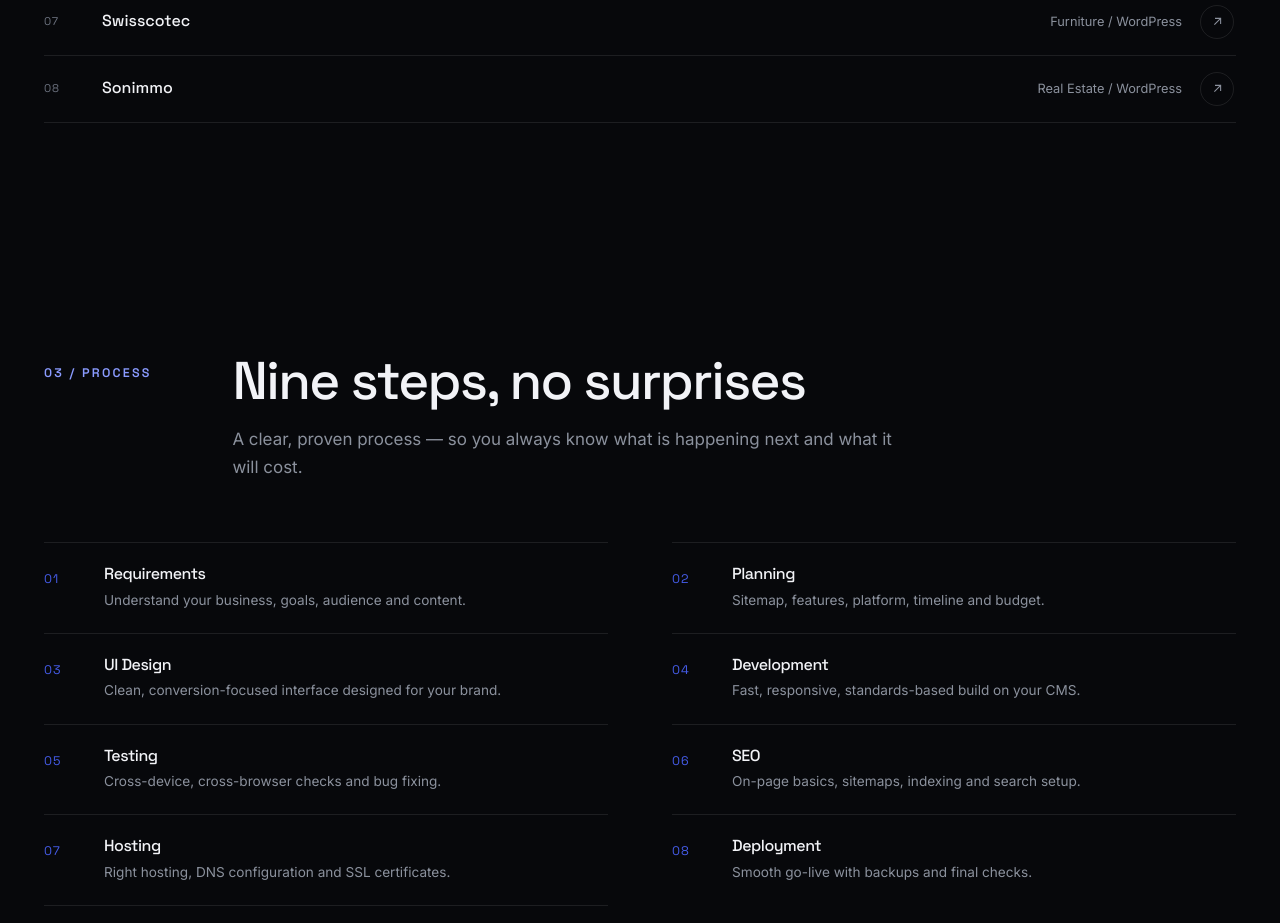
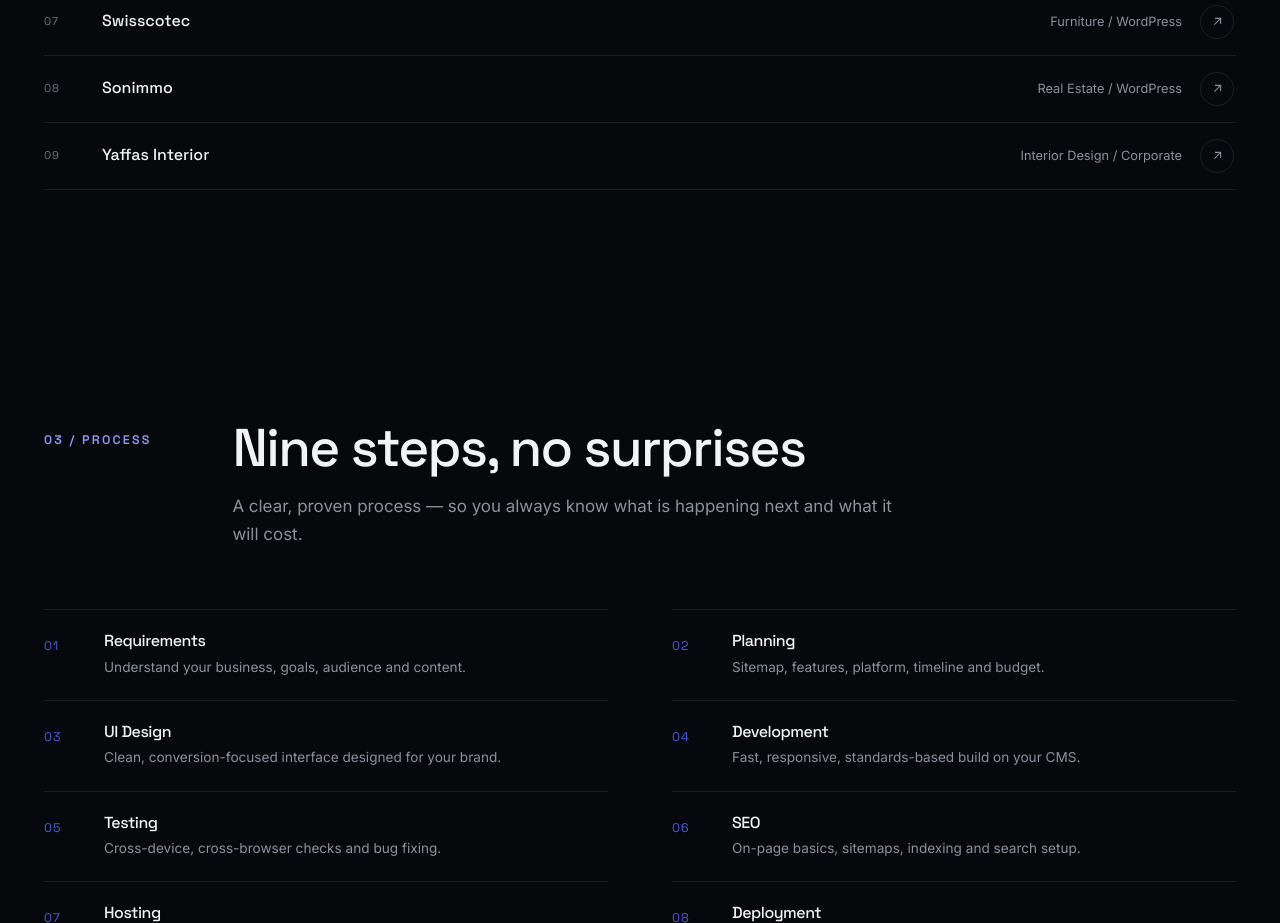
Before and after one commit to suryakantmayekar/suryakant-portfolio, a website: page index.html in a window 1280 px wide. Shown: the part 3740-4663 px from the top of the page. Drawn offline with Linux system fonts and the light colour scheme.

Commit message:
Add Yaffas Interior portfolio project

```diff
--- a/index.html
+++ b/index.html
@@ -504,6 +504,14 @@
                 <span class="other__icon" aria-hidden="true"><svg viewBox="0 0 24 24"><path d="M7 17L17 7M8 7h9v9"/></svg></span>
               </a>
             </li>
+            <li>
+              <a class="other__item" href="https://yaffas.co/" target="_blank" rel="noopener noreferrer" data-preview="portfolio-screenshots/yaffas.jpeg" data-preview-label="Interior Design / Corporate">
+                <span class="other__index">09</span>
+                <span class="other__name">Yaffas Interior</span>
+                <span class="other__type">Interior Design / Corporate</span>
+                <span class="other__icon" aria-hidden="true"><svg viewBox="0 0 24 24"><path d="M7 17L17 7M8 7h9v9"/></svg></span>
+              </a>
+            </li>
           </ul>
         </div>
 
@@ -757,6 +765,6 @@
     </div>
   </footer>
 
-  <script src="js/main.js?v=2.2.0" defer></script>
+  <script src="js/main.js?v=2.3.0" defer></script>
 </body>
 </html>
--- a/js/main.js
+++ b/js/main.js
@@ -680,7 +680,7 @@
 
   trackSectionView(document.getElementById('work'), 'portfolio_view', {
     section: 'work',
-    project_count: 8
+    project_count: 9
   });
 
   /* ----------------------------------------------------------
```
Also changed, not shown: portfolio-screenshots/yaffas.jpeg (added).
